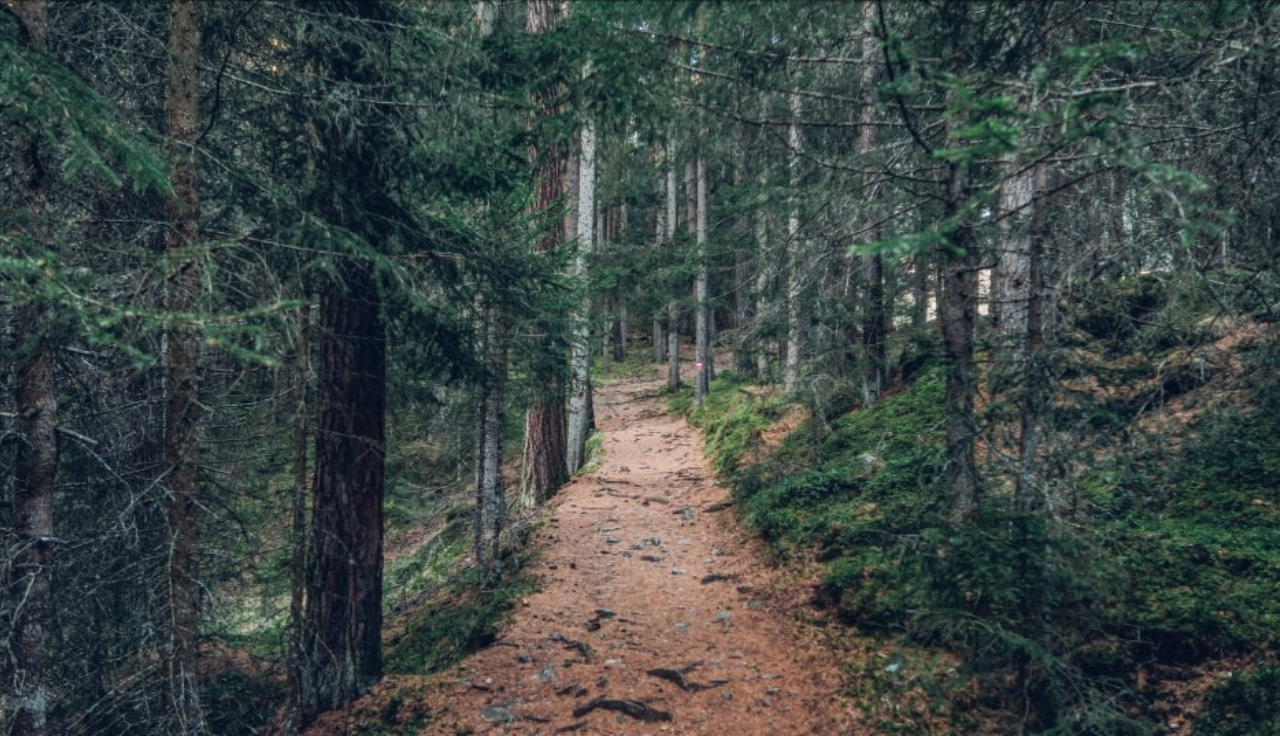
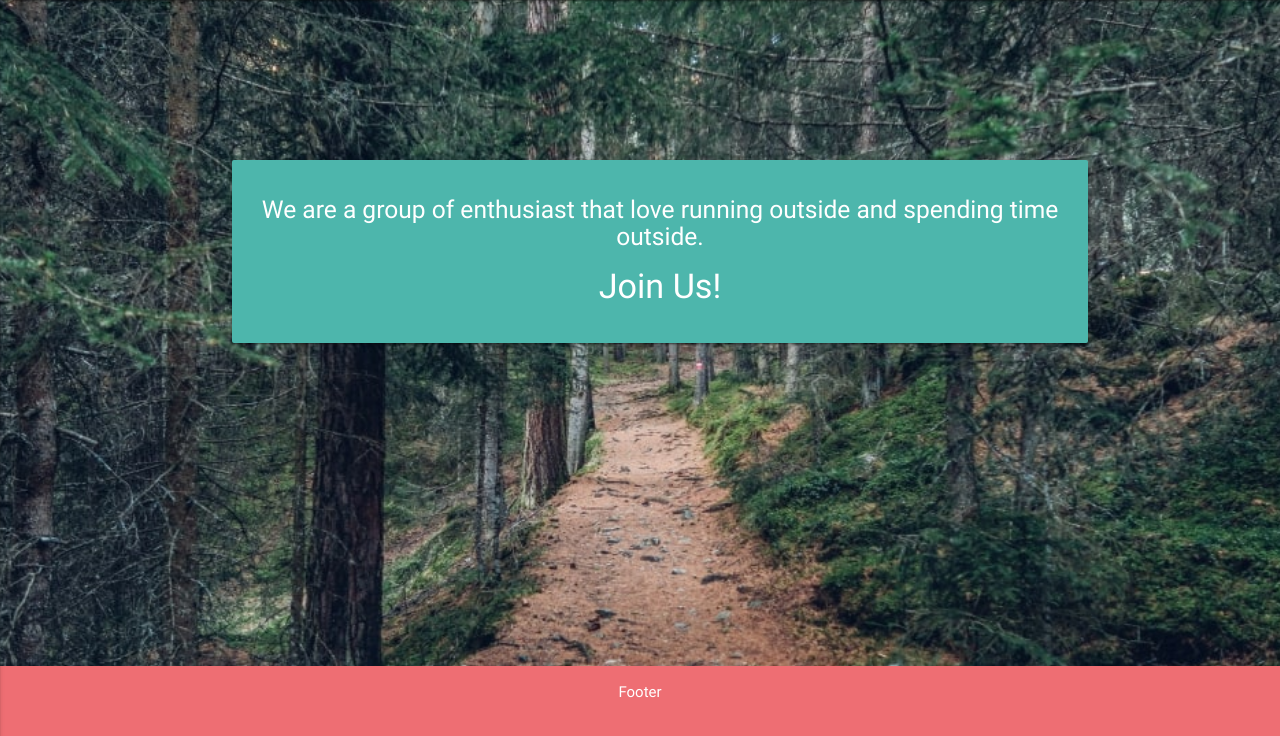
Before and after one commit to alchemist2016/West-Cork-Trail-Runners, a Flask app: page / in a window 1280 px wide. Shown: the part 64-800 px from the top of the page. Run offline with Flask 2, Linux system fonts and the light colour scheme; some libraries are stand-ins or nearby versions.

Commit message:
Added a custom footer to base.html and styled form on Trails page

```diff
--- a/static/css/style.css
+++ b/static/css/style.css
@@ -24,6 +24,7 @@ body,html {
     margin-top: 5px;
     color: black;
 }
+/*---GetTrails---*/
 #trails {
     text-align: center;
 }
@@ -32,6 +33,14 @@ body,html {
     margin-left: 40px;
     color: black;
 }
+.btn, .btn-large {
+    text-decoration: none;
+    color: #fff;
+    text-align: center;
+    letter-spacing: .5px;
+    margin-top: 10px;
+}
+
 @media only screen and (min-width: 0)
 html {
  font-size: 34px;
@@ -58,3 +67,22 @@ nav, nav .nav-wrapper i, nav a.button-collapse, nav a.button-collapse i {
     background: aliceblue;
     color: black;
 }
+
+/*---Home---*/
+.teal.lighten-2 {
+    background-color: #4db6ac !important;
+    color: white;
+    margin-top: 20vh;
+}
+
+/*---base.html---footer*/
+.footer {
+  position: fixed;
+  left: 0;
+  bottom: 0;
+  width: 100%;
+  background-color: #ee6e73;
+  color: white;
+  text-align: center;
+  height: 70px;
+}
--- a/templates/base.html
+++ b/templates/base.html
@@ -34,6 +34,9 @@
 		{% block content %}
 		{% endblock %}
 	</div>
+	<div class="footer">
+		<p>Footer</p>
+	</div>
 	<script src="https://cdnjs.cloudflare.com/ajax/libs/jquery/3.2.1/jquery.min.js"></script>
 	<script src="https://cdnjs.cloudflare.com/ajax/libs/materialize/0.100.2/js/materialize.min.js"></script>
 	<script type="text/javascript">
--- a/templates/home.html
+++ b/templates/home.html
@@ -1,5 +1,8 @@
 {% extends 'base.html' %}
 {% block content %}
 <body background="{{ url_for('static', filename='img/forest.jpg') }}">
-
+<div class = "card-panel teal lighten-2 center-align">
+    <h5>We are a group of enthusiast that love running outside and spending time outside.</h5>
+    <h4>Join Us!</h4>
+</div>
 	{% endblock %}
```
Also changed, not shown: templates/get_trail.html (+8 -6 lines). Lines whose indentation alone changed are shown as unchanged.
